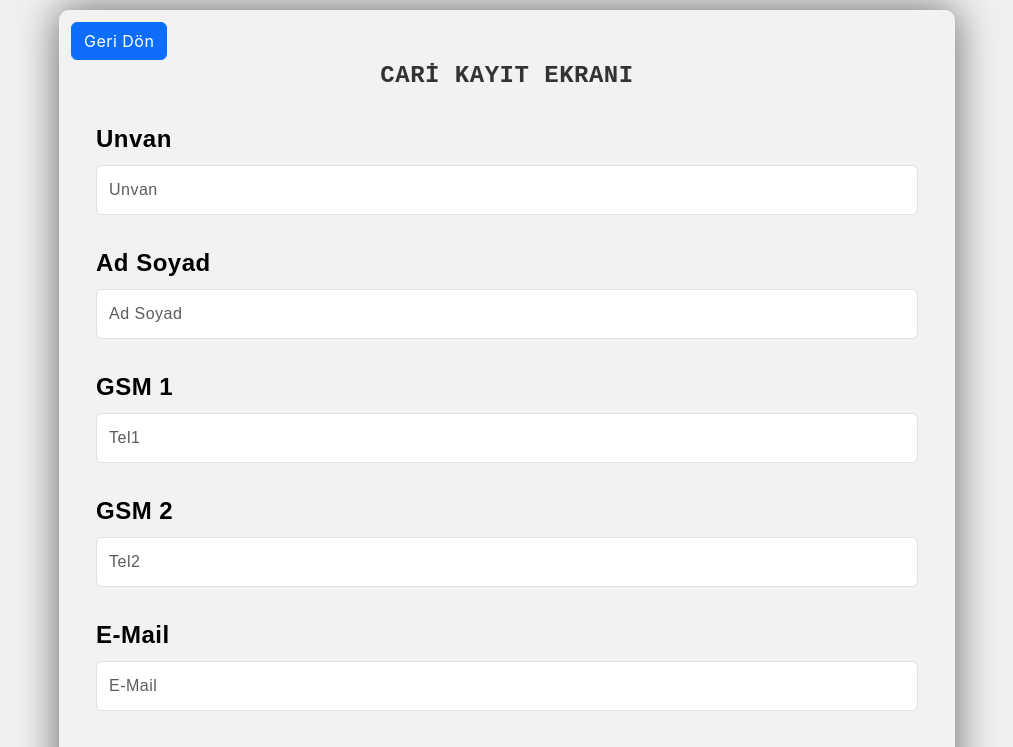
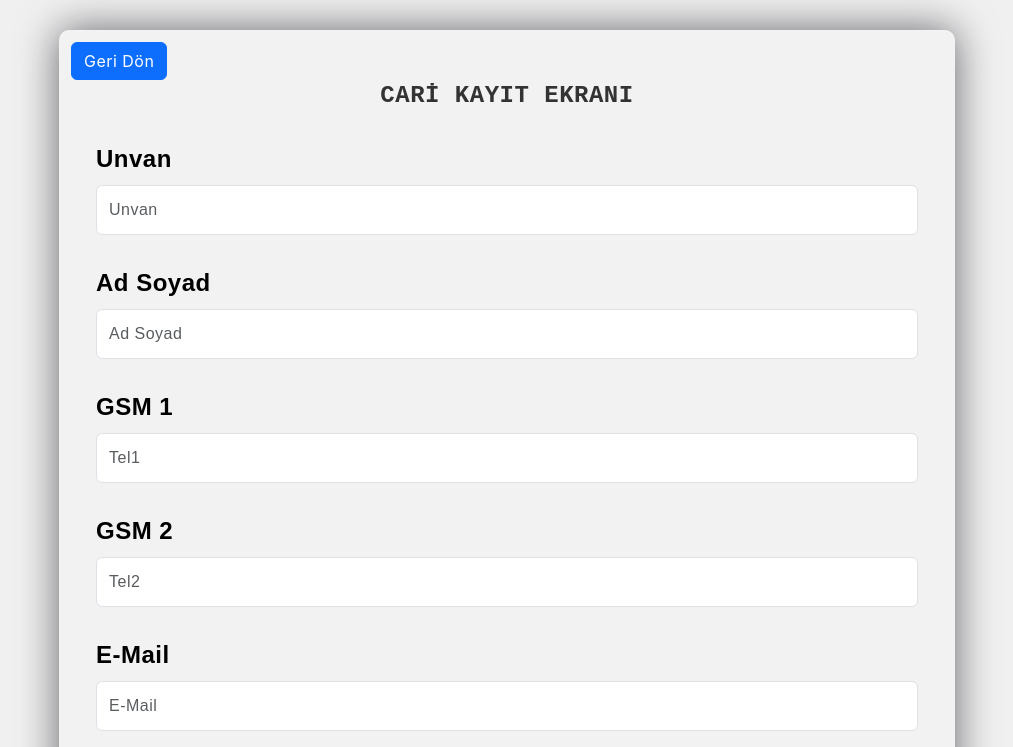
Before and after one commit to ylmgrbzz/jewelerProject, a React (Create React App) app: page /musteriTanimlama in a window 1280 px wide. Shown: the top 747 px of the page, without its empty margins (133-1146 px from the left). Built offline with nearby package versions, Linux system fonts and the light colour scheme.

Commit message:
MusteriTanimlama

```diff
--- a/src/components/MusteriTanimlama/MusteriTanimlama.jsx
+++ b/src/components/MusteriTanimlama/MusteriTanimlama.jsx
@@ -49,7 +49,7 @@ const MusteriTanimlama = () => {
   return (
     <div>
       <form
-        style={{ width: "70%", height: "100%", marginTop: "10px" }}
+        style={{ width: "70%", height: "130%", marginTop: "150px" }}
         method="post"
       >
         <a
```
